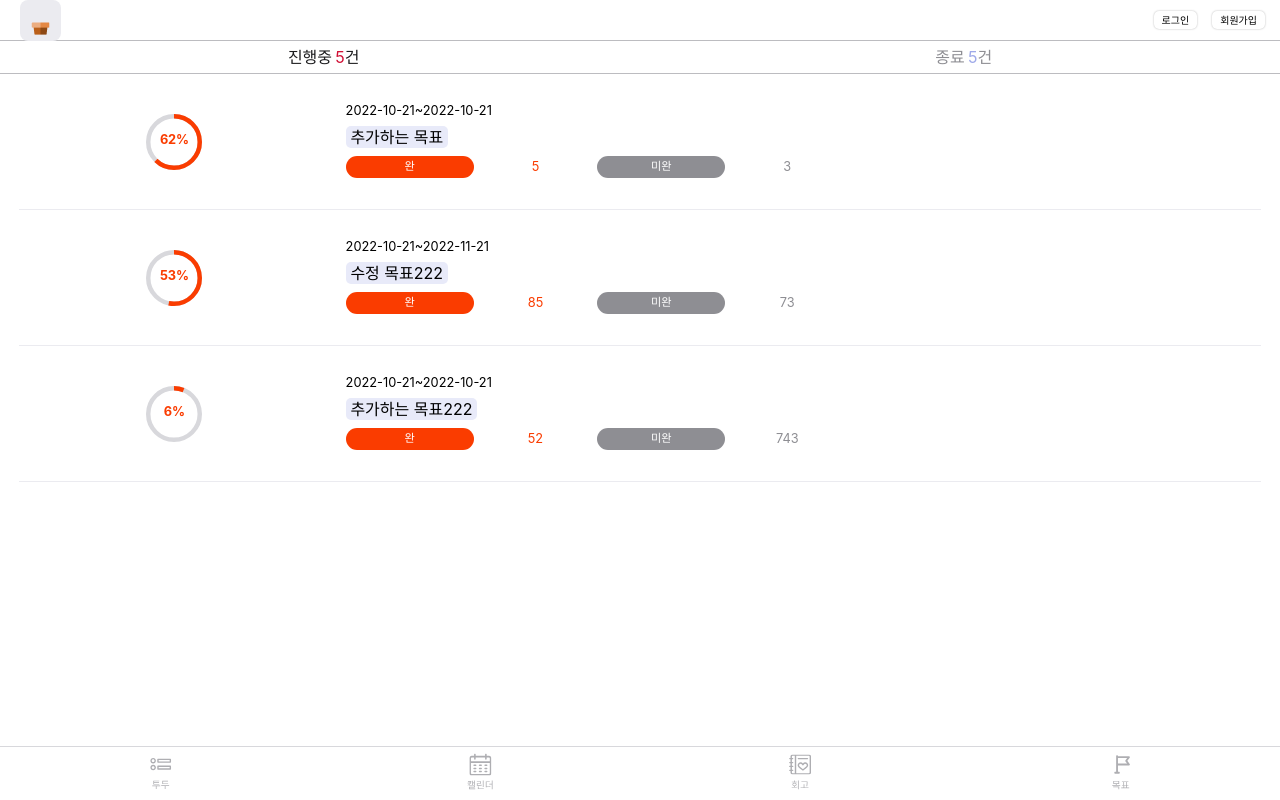
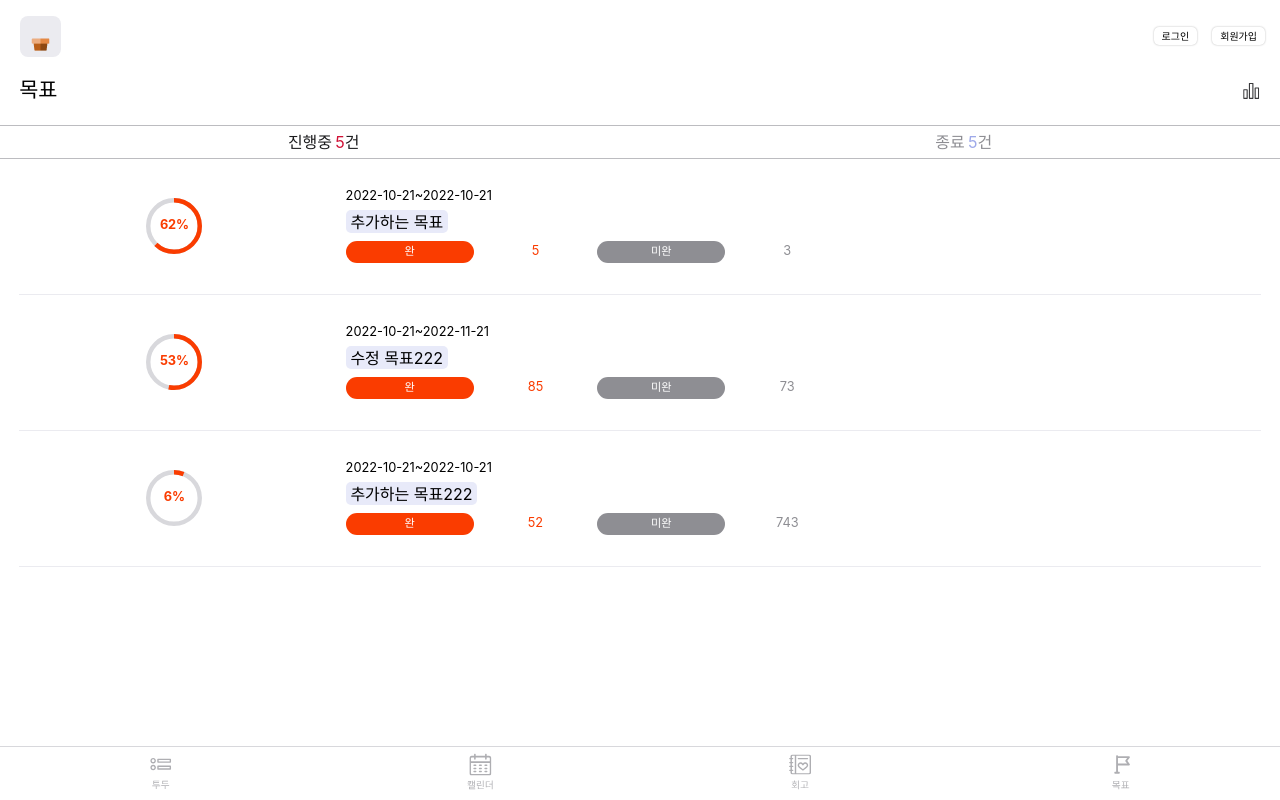
Before and after one commit to teo-sprint-12-todo/teo-todo-frontend, a React (Create React App) app: page /#/signUp in a window 1280 px wide. Both pictures are taken after a click on the button 1120 px from the left and 773 px from the top of the page. Built offline with nearby package versions, Linux system fonts and the light colour scheme; a web font is replaced by a local one.

Commit message:
feat:Goals->GoalDetail이동

```diff
--- a/src/components/GoalList.tsx
+++ b/src/components/GoalList.tsx
@@ -1,4 +1,5 @@
 import React from 'react';
+import {Link} from 'react-router-dom';
 import GoalElem from './GoalElem';
 
 export interface GoalData {
@@ -8,7 +9,7 @@ export interface GoalData {
     "startDate" : string,
     "endDate" : string,
     "complete" : number,
-    "incomplete" : number,
+    "incomplete" : number
 }
 
 export interface Goal {
@@ -19,7 +20,7 @@ export interface Goal {
     "endDate" : string,
     "complete" : number,
     "incomplete" : number,
-    isCom : boolean
+    isCom: boolean
 }
 
 interface Complete {
@@ -83,8 +84,22 @@ const lst: GoalData[] = [
 ]
 
 function GoalElemList({complete} : Complete) {
-    const goalLst = (complete?comlst:lst).map(
-        (item) => <GoalElem
+    const goalLst = (
+        complete
+            ? comlst
+            : lst
+    ).map((item) => {
+        const url = `/goalsDetail`;
+        return (
+            <Link
+                to={url}
+                state={{
+                    items: item
+                }}
+                style={{
+                    textDecoration: 'none'
+                }}>
+                <GoalElem
                     key={item.id
 }
                     id={item.id
@@ -101,9 +116,9 @@ function GoalElemList({complete} : Complete) {
 }
                     incomplete={item.incomplete
 }
-            isCom={complete}
-/>
+                    isCom={complete}/></Link>
         )
+    })
 
     return <div>{goalLst}</div>
 }
--- a/src/components/Tier/index.tsx
+++ b/src/components/Tier/index.tsx
@@ -17,6 +17,7 @@ const Wrapper = styled.div`
 
   height: 40px;
   padding: 8px 0px;
+  margin-block : 1em;
 `;
 
 const TierImage = styled.img`
--- a/src/pages/GoalList/index.tsx
+++ b/src/pages/GoalList/index.tsx
@@ -2,12 +2,25 @@ import React, {useState} from 'react';
 import styled from 'styled-components';
 import GoalNav from '../../components/GoalNav';
 import GoalElemList from '../../components/GoalList'
+import {ReactComponent as Statistics} from '../../assets/statistics.svg'
 
 const GoalListBox = styled.div `
     display:flex;
     flex-direction:column;
     padding : 0 1.2em 4em 1.2em;
 `;
+
+const GoalHeader = styled.div`
+    padding: 0.5em 1.2em 1em 1.2em;
+    margin-bottom:0.5em;
+    display:flex;
+    justify-content:space-between;
+    align-items : center;
+`
+
+const GoalTitle = styled.div`
+    font-size:1.3em;
+`
 
 function GoalList() {
     const [isComplete, setIsComplete] = useState(false)
@@ -18,6 +31,10 @@ function GoalList() {
 
     return (
         <div>
+            <GoalHeader>
+                <GoalTitle>목표</GoalTitle>
+                <Statistics />
+            </GoalHeader>
             <GoalNav changeList={changeList}/>
             <GoalListBox>
                 <GoalElemList complete={isComplete}/>
--- a/src/pages/GoalsDetail/index.tsx
+++ b/src/pages/GoalsDetail/index.tsx
@@ -37,8 +37,6 @@ const FilterText = styled.div`
   text-align:end;
 `
 
-
-
 function GoalsDetail() {
   return (
     <Container>
--- a/src/pages/MainTodoList/index.tsx
+++ b/src/pages/MainTodoList/index.tsx
@@ -197,7 +197,7 @@ function MainTodoList() {
     <>
     <div>
       <TodoListMain>
-      <CategoryBox categoryList={categoryList} onClickHandler={onClickCategory} />
+      {/* <CategoryBox categoryList={categoryList} onClickHandler={onClickCategory} /> */}
       {isInputBoxVisible && <TodoInputBox todoText={todo.text} setTodo={setTodo} />}
       <TodoListBox>{TodoList}</TodoListBox>
       {isOptionsBoxVisible && <TodoOptionsAndSubmit onSubmit={handleSubmit} setTodo={setTodo}/>}
```
Also changed, not shown: src/assets/statistics.svg (added). Lines whose indentation alone changed are shown as unchanged.
